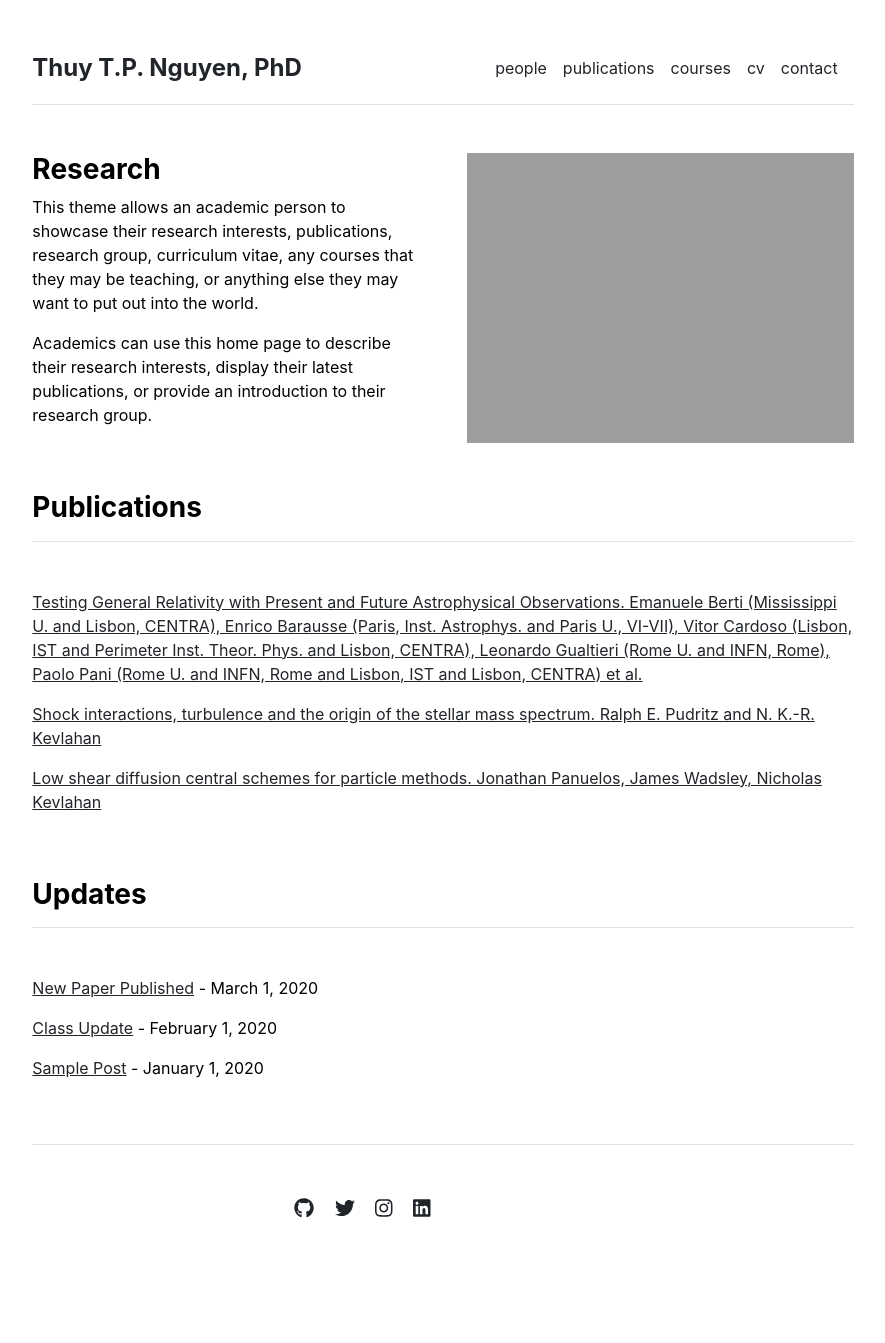
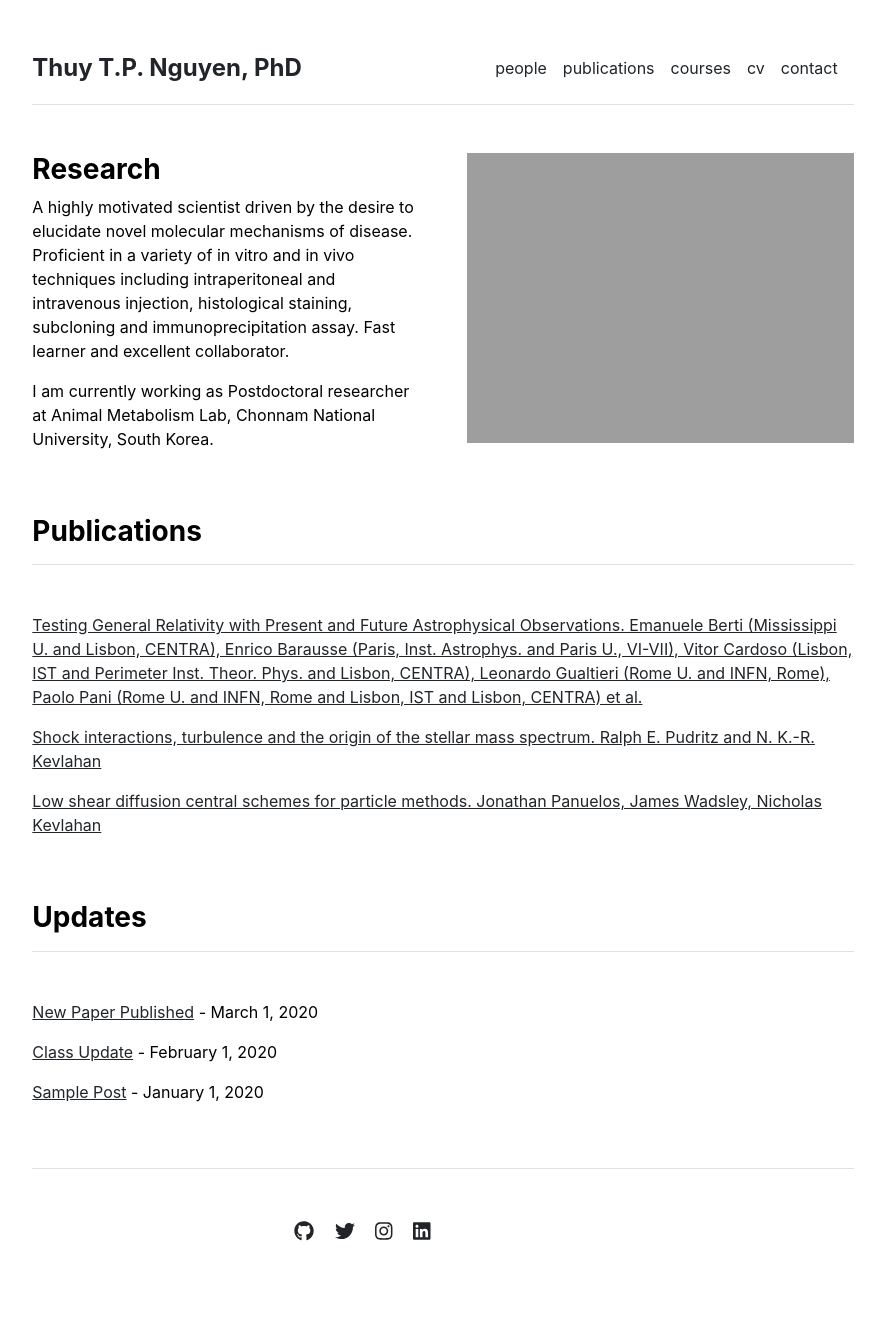
Before and after one commit to thuynguyenma/thuynguyen, a Jekyll site: the page built from index.md, in a window 1280 px wide. Shown: the whole page, without its empty margins (197-1082 px from the left). Built offline with Jekyll 4.4.1, drawn with Linux system fonts in a browser that asks for light colours; before the commit the page ends 1319 px from its top, so only the background shows below that.

Commit message:
update contents

```diff
--- a/index.md
+++ b/index.md
@@ -3,6 +3,6 @@ layout: home
 title: "Home"
 ---
 
-This theme allows an academic person to showcase their research interests, publications, research group, curriculum vitae, any courses that they may be teaching, or anything else they may want to put out into the world.
+A highly motivated scientist driven by the desire to elucidate novel molecular mechanisms of disease. Proficient in a variety of in vitro and in vivo techniques including intraperitoneal and intravenous injection, histological staining, subcloning and immunoprecipitation assay. Fast learner and excellent collaborator.
 
-Academics can use this home page to describe their research interests, display their latest publications, or provide an introduction to their research group.
+I am currently working as Postdoctoral researcher at Animal Metabolism Lab, Chonnam National University, South Korea.
```
